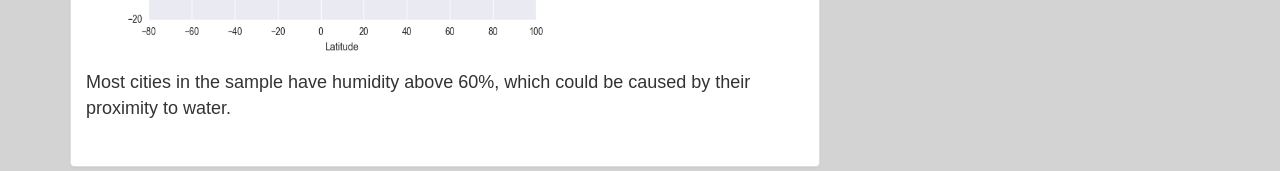
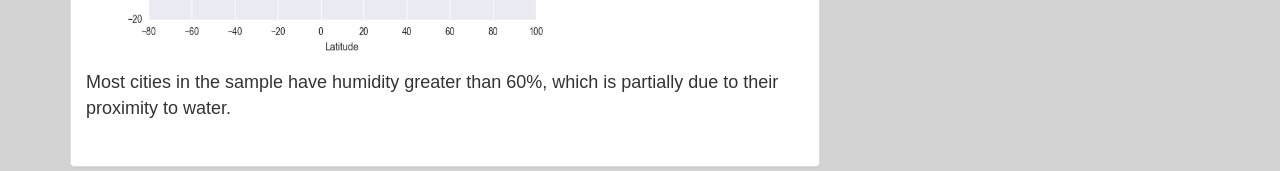
Before and after one commit to stevblag/Web-Design-Challenge, a plain HTML site: page humidity.html in a window 1280 px wide. Shown: the part 512-683 px from the top of the page. Drawn offline with nearby package versions, Linux system fonts and the light colour scheme.

Commit message:
Update humidity.html

```diff
--- a/humidity.html
+++ b/humidity.html
@@ -56,7 +56,7 @@
                         <h2>Humidity</h2>
                         <hr>
                         <img class="image" src="Resources/assets/images/Fig2.png" alt="humidity image" >
-                        <p class="p1"> Most cities in the sample have humidity above 60%, which could be caused by their proximity to water.</p>
+                        <p class="p1"> Most cities in the sample have humidity greater than 60%, which is partially due to their proximity to water.</p>
                     <br>
                     </div>
                 </div>
```
